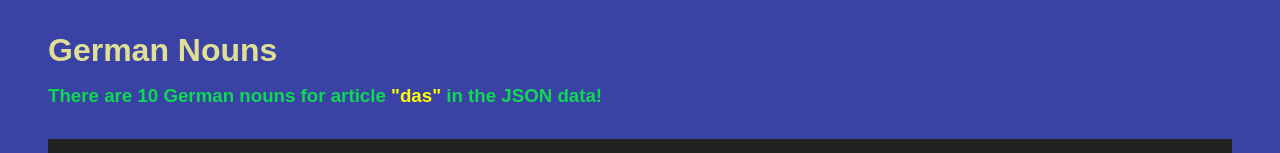
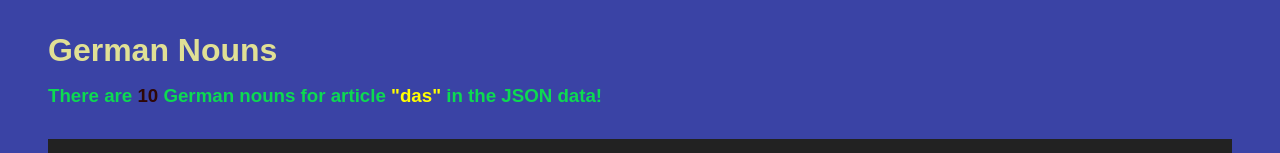
Before and after one commit to Scientific-Research/mk004reactbasics, a React (Vite) app: page / in a window 1280 px wide. Shown: the top 153 px of the page. Built offline with nearby package versions, Linux system fonts and the light colour scheme.

Commit message:
color for the length of the german nouns

```diff
--- a/src/App.css
+++ b/src/App.css
@@ -22,10 +22,14 @@ body {
     color: rgb(13, 218, 81);
     margin-bottom: 2rem;
     margin-left: 1rem;
-  }
 
-  .article {
-    color: yellow;
+    .article {
+      color: yellow;
+    }
+
+    .length {
+      color: rgb(46, 7, 7);
+    }
   }
 
   .germanNouns {
--- a/src/components/GermanNouns.jsx
+++ b/src/components/GermanNouns.jsx
@@ -44,8 +44,9 @@ export const GermanNouns = ({ article, number }) => {
     <>
       <h1>German Nouns</h1>
       <h3>
-        There are {germanNouns.length} German nouns for article{' '}
-        <span className="article">"{article}"</span> in the JSON data!
+        There are <span className="length">{germanNouns.length}</span> German
+        nouns for article <span className="article">"{article}"</span> in the
+        JSON data!
       </h3>
       {germanNouns.map((n) => (
         <div className="germanNouns" key={n.singular}>
```
